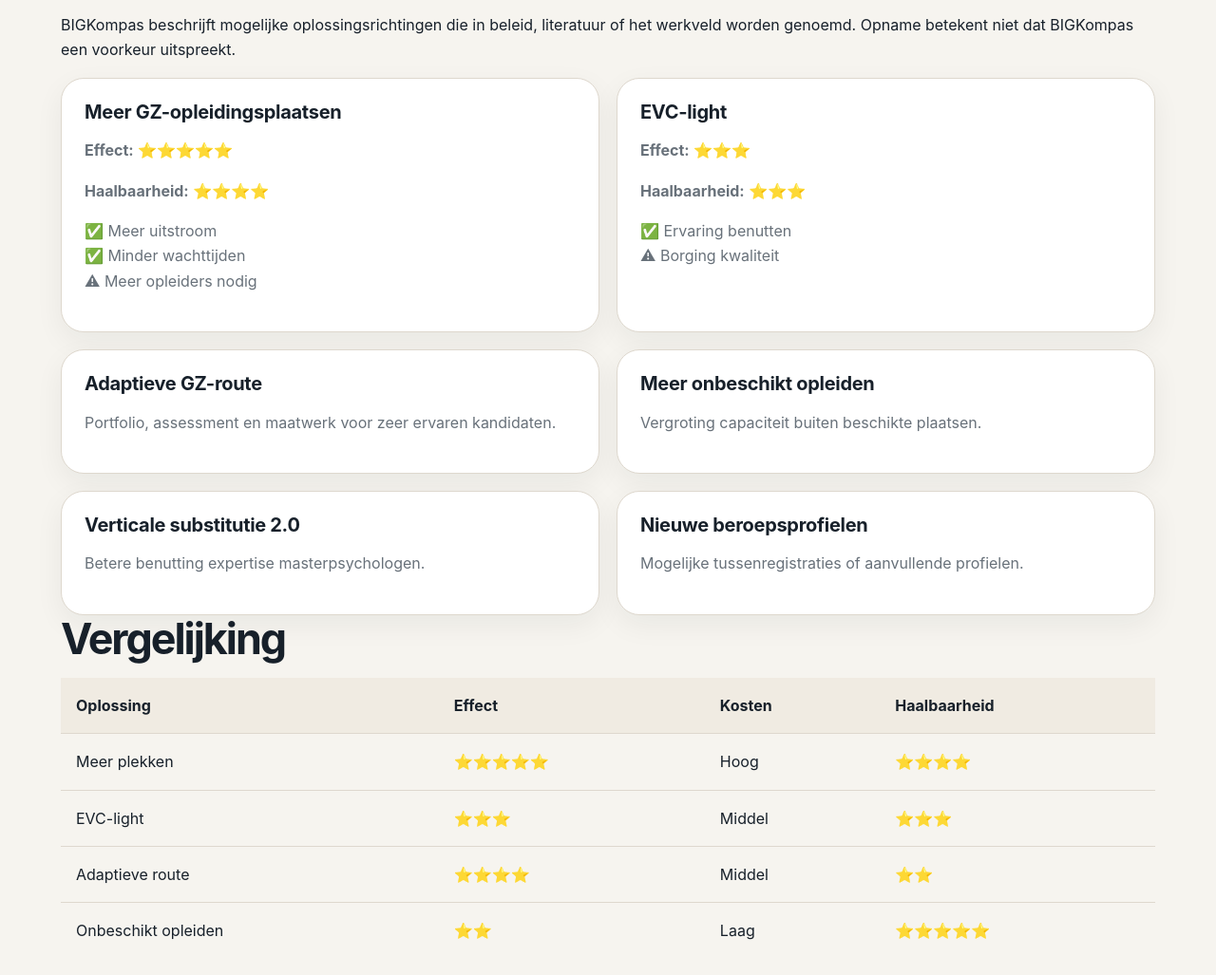
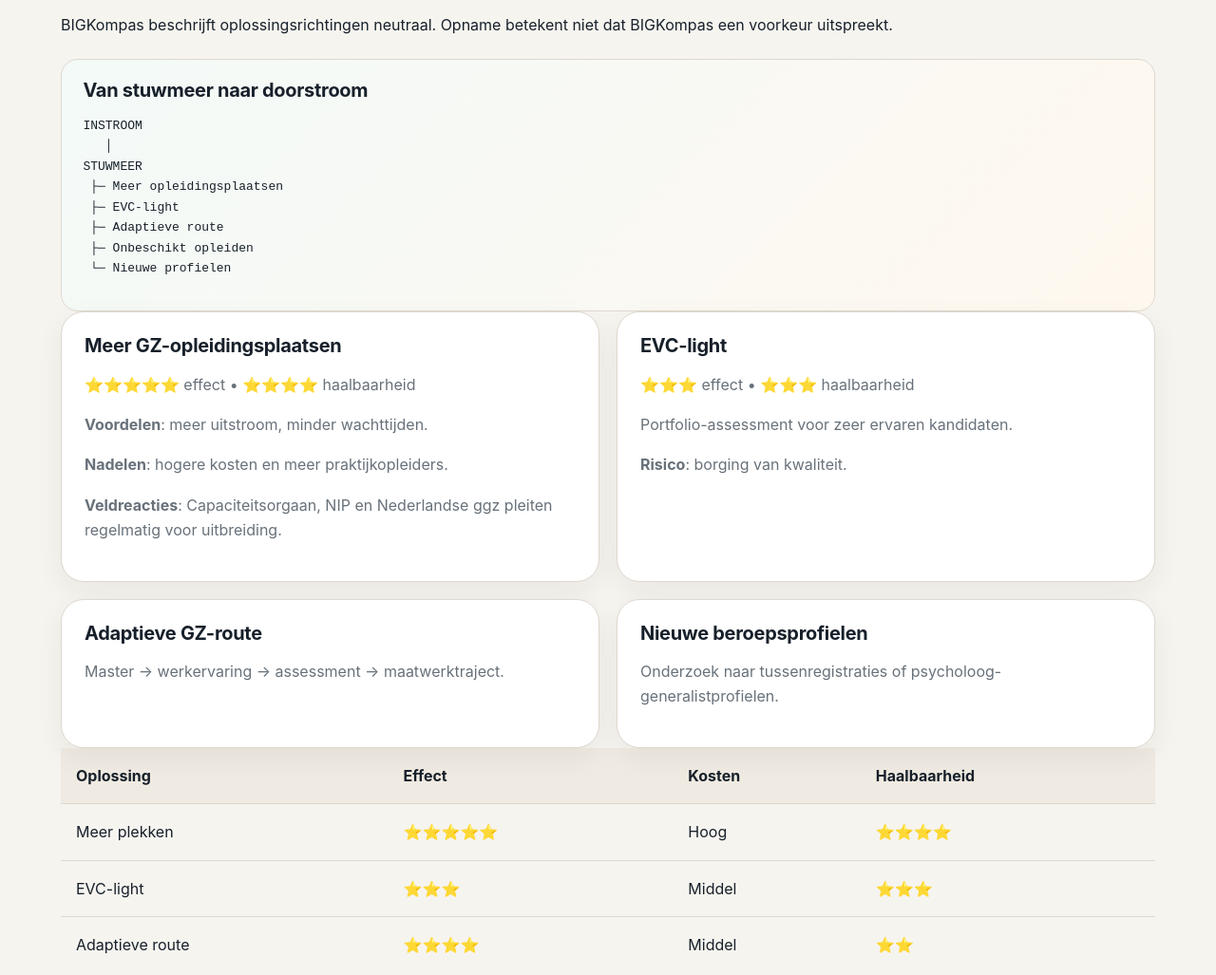
Before and after one commit to stoplicht/BIGKompas, a plain HTML site: page oplossingen.html in a window 1280 px wide. Shown: the part 189-1216 px from the top of the page at 95% size. Drawn offline with Linux system fonts and the light colour scheme.

Commit message:
Sprint 6A.41 • Build 0044

```diff
--- a/oplossingen.html
+++ b/oplossingen.html
@@ -1,26 +1,24 @@
-<!doctype html><html lang='nl'><head><meta charset='utf-8'>
-<title>Oplossingsrichtingen | BIGKompas</title>
-<link rel='stylesheet' href='css/styles.css?v=0043'></head><body>
-<main class='section'>
-<p class='eyebrow'>Beleidsopties</p>
-<h1>Oplossingsrichtingen</h1>
-<p>BIGKompas beschrijft mogelijke oplossingsrichtingen die in beleid, literatuur of het werkveld worden genoemd. Opname betekent niet dat BIGKompas een voorkeur uitspreekt.</p>
-
+<!doctype html><html lang='nl'><head><meta charset='utf-8'><title>Oplossingsrichtingen | BIGKompas</title><link rel='stylesheet' href='css/styles.css?v=0044'></head><body><main class='section'>
+<p class='eyebrow'>Beleidsopties</p><h1>Oplossingsrichtingen</h1>
+<p>BIGKompas beschrijft oplossingsrichtingen neutraal. Opname betekent niet dat BIGKompas een voorkeur uitspreekt.</p>
+<div class='callout'><h3>Van stuwmeer naar doorstroom</h3><pre>
+INSTROOM
+   │
+STUWMEER
+ ├─ Meer opleidingsplaatsen
+ ├─ EVC-light
+ ├─ Adaptieve route
+ ├─ Onbeschikt opleiden
+ └─ Nieuwe profielen
+</pre></div>
 <div class='cards two'>
-<article class='info-card'><h3>Meer GZ-opleidingsplaatsen</h3><p><b>Effect:</b> ⭐⭐⭐⭐⭐</p><p><b>Haalbaarheid:</b> ⭐⭐⭐⭐</p><p>✅ Meer uitstroom<br>✅ Minder wachttijden<br>⚠ Meer opleiders nodig</p></article>
-<article class='info-card'><h3>EVC-light</h3><p><b>Effect:</b> ⭐⭐⭐</p><p><b>Haalbaarheid:</b> ⭐⭐⭐</p><p>✅ Ervaring benutten<br>⚠ Borging kwaliteit</p></article>
-<article class='info-card'><h3>Adaptieve GZ-route</h3><p>Portfolio, assessment en maatwerk voor zeer ervaren kandidaten.</p></article>
-<article class='info-card'><h3>Meer onbeschikt opleiden</h3><p>Vergroting capaciteit buiten beschikte plaatsen.</p></article>
-<article class='info-card'><h3>Verticale substitutie 2.0</h3><p>Betere benutting expertise masterpsychologen.</p></article>
-<article class='info-card'><h3>Nieuwe beroepsprofielen</h3><p>Mogelijke tussenregistraties of aanvullende profielen.</p></article>
+<article class='info-card'><h3>Meer GZ-opleidingsplaatsen</h3><p>⭐⭐⭐⭐⭐ effect • ⭐⭐⭐⭐ haalbaarheid</p><p><b>Voordelen</b>: meer uitstroom, minder wachttijden.</p><p><b>Nadelen</b>: hogere kosten en meer praktijkopleiders.</p><p><b>Veldreacties</b>: Capaciteitsorgaan, NIP en Nederlandse ggz pleiten regelmatig voor uitbreiding.</p></article>
+<article class='info-card'><h3>EVC-light</h3><p>⭐⭐⭐ effect • ⭐⭐⭐ haalbaarheid</p><p>Portfolio-assessment voor zeer ervaren kandidaten.</p><p><b>Risico</b>: borging van kwaliteit.</p></article>
+<article class='info-card'><h3>Adaptieve GZ-route</h3><p>Master → werkervaring → assessment → maatwerktraject.</p></article>
+<article class='info-card'><h3>Nieuwe beroepsprofielen</h3><p>Onderzoek naar tussenregistraties of psycholoog-generalistprofielen.</p></article>
 </div>
-
-<h2>Vergelijking</h2>
-<table class='comparison-table'>
-<tr><th>Oplossing</th><th>Effect</th><th>Kosten</th><th>Haalbaarheid</th></tr>
+<table class='comparison-table'><tr><th>Oplossing</th><th>Effect</th><th>Kosten</th><th>Haalbaarheid</th></tr>
 <tr><td>Meer plekken</td><td>⭐⭐⭐⭐⭐</td><td>Hoog</td><td>⭐⭐⭐⭐</td></tr>
 <tr><td>EVC-light</td><td>⭐⭐⭐</td><td>Middel</td><td>⭐⭐⭐</td></tr>
-<tr><td>Adaptieve route</td><td>⭐⭐⭐⭐</td><td>Middel</td><td>⭐⭐</td></tr>
-<tr><td>Onbeschikt opleiden</td><td>⭐⭐</td><td>Laag</td><td>⭐⭐⭐⭐⭐</td></tr>
-</table>
+<tr><td>Adaptieve route</td><td>⭐⭐⭐⭐</td><td>Middel</td><td>⭐⭐</td></tr></table>
 </main></body></html>
```
Also changed, not shown: index.html (+1 -1 lines), 1 other file.
